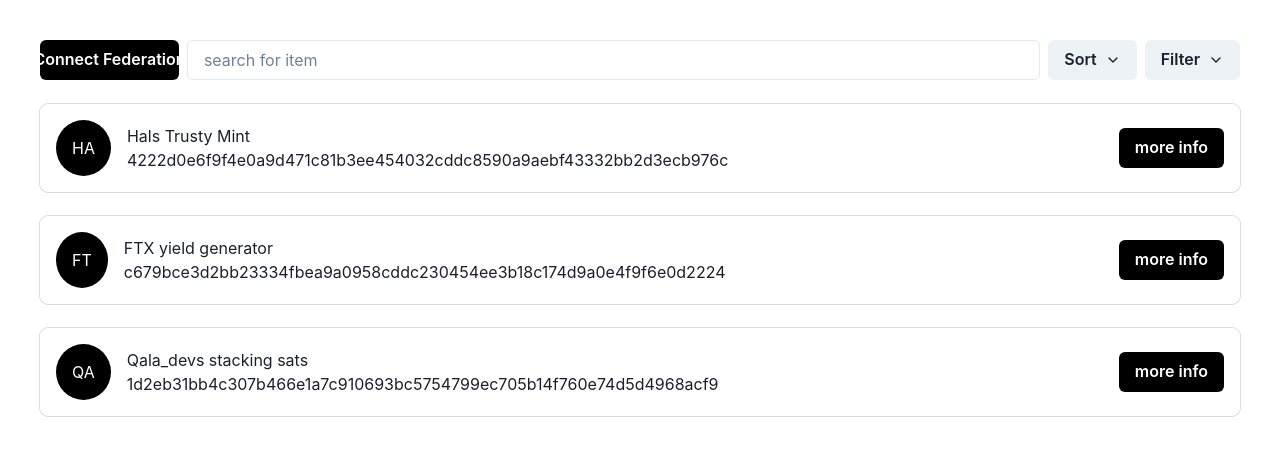
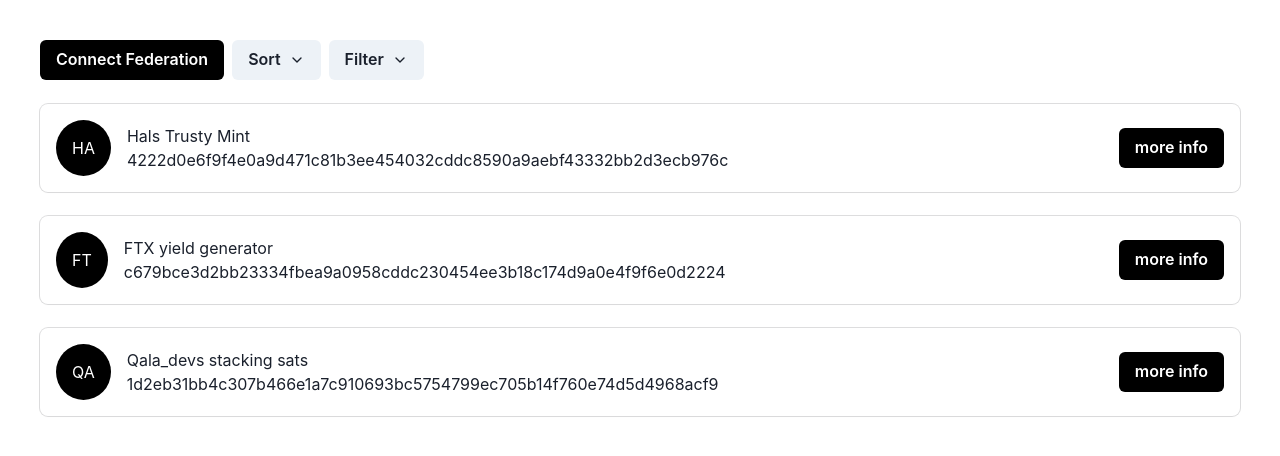
Before and after one commit to okjodom/mintgate, a React (Create React App) app: page / in a window 1280 px wide. Shown: the top 456 px of the page. Built offline with nearby package versions, Linux system fonts and the light colour scheme.

Commit message:
remove placeholder search box

```diff
--- a/src/components/Header.tsx
+++ b/src/components/Header.tsx
@@ -1,5 +1,5 @@
 import React, { useState } from 'react';
-import { HStack, Input, Menu, MenuButton, MenuItem, MenuList } from '@chakra-ui/react';
+import { HStack, Menu, MenuButton, MenuItem, MenuList } from '@chakra-ui/react';
 import { Button as ChakraButton } from '@chakra-ui/react';
 import { FiChevronDown } from 'react-icons/fi';
 import { Federation, Filter, Sort } from '../federation.types';
@@ -25,7 +25,6 @@
     return (
         <HStack>
             <Button label='Connect Federation' onClick={props.toggleShowConnectFed} />
-            <Input value={searchValue} placeholder='search for item' onChange={handleSearch} />
             <HStack flexDirection='row' alignItems={'center'}>
                 {/* sort menu button */}
                 <Menu>
```
